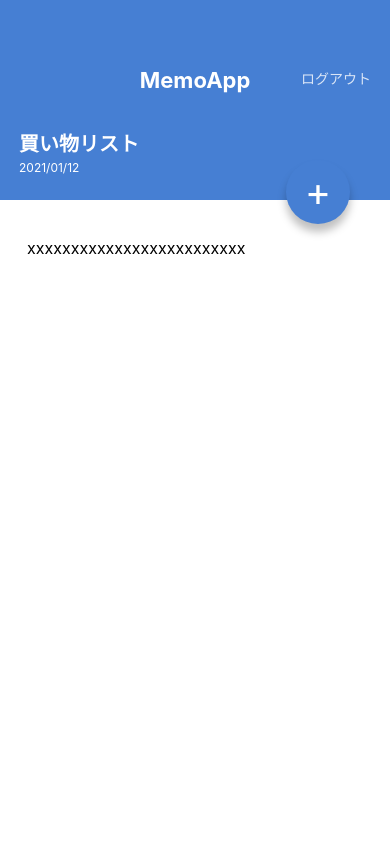
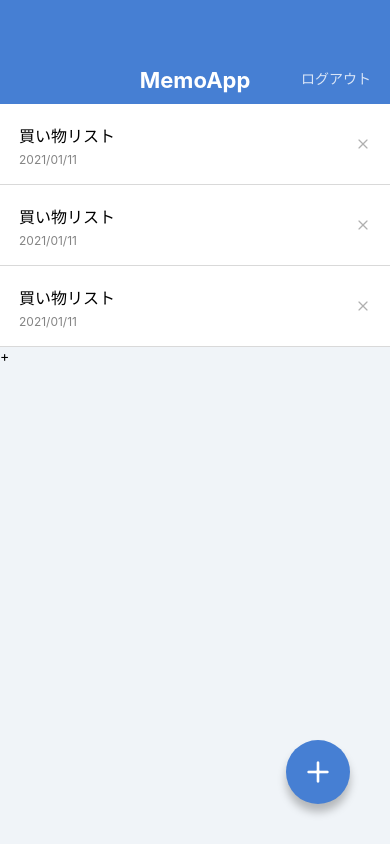
Before and after one commit to uki7412/MemoApp2021, a React Native app: screen / in a window 390 px wide. Built offline with nearby package versions, Linux system fonts and the light colour scheme.

Commit message:
warning and then reinstall vector-icons

```diff
--- a/App.jsx
+++ b/App.jsx
@@ -1,8 +1,8 @@
 import React from 'react';
-import MemoDetailScreen from './src/screens/MemoDetailScreen';
+import MemoListScreen from './src/screens/MemoListScreen';
 
 export default function App() {
   return (
-    <MemoDetailScreen />
+    <MemoListScreen />
   );
 }
--- a/src/components/CircleButton.jsx
+++ b/src/components/CircleButton.jsx
@@ -1,27 +1,27 @@
 import React from 'react';
-import { StyleSheet, View, Text } from 'react-native';
+import { StyleSheet, View } from 'react-native';
 import { string, shape } from 'prop-types';
+import { Feather } from '@expo/vector-icons';
 
 // import Icon from './Icon';
 
 export default function CircleButton(props) {
-  const { children, style } = props;
+  const { style, name } = props;
   return (
   //   <TouchableOpacity style={[styles.circleButton, style]} onPress={onPress}>
   //     {/* <Icon name={name} size={40} color="white" /> */}
   //   </TouchableOpacity>
   // );
     <View style={[styles.circleButton, style]}>
-      <Text style={styles.circleButtonLabel}>{children}</Text>
+      <Feather name={name} size={32} color="white" />
     </View>
   );
 }
 
 CircleButton.propTypes = {
   style: shape(),
-  // name: string.isRequired,
+  name: string.isRequired,
   // onPress: func,
-  children: string.isRequired,
 };
 
 CircleButton.defaultProps = {
--- a/src/components/MemoList.jsx
+++ b/src/components/MemoList.jsx
@@ -1,5 +1,6 @@
 import React from 'react';
 import { View, Text, StyleSheet } from 'react-native';
+import { Feather } from '@expo/vector-icons';
 
 export default function MemoList() {
   return (
@@ -10,7 +11,7 @@
           <Text style={styles.memoListItemDate}>2021/01/11</Text>
         </View>
         <View>
-          <Text> X </Text>
+          <Feather name="x" size={16} color="#B0B0B0" />
         </View>
       </View>
 
@@ -20,7 +21,7 @@
           <Text style={styles.memoListItemDate}>2021/01/11</Text>
         </View>
         <View>
-          <Text> X </Text>
+          <Feather name="x" size={16} color="#B0B0B0" />
         </View>
       </View>
 
@@ -30,7 +31,7 @@
           <Text style={styles.memoListItemDate}>2021/01/11</Text>
         </View>
         <View>
-          <Text> X </Text>
+          <Feather name="x" size={16} color="#B0B0B0" />
         </View>
       </View>
 
--- a/src/screens/MemoDetailScreen.jsx
+++ b/src/screens/MemoDetailScreen.jsx
@@ -18,7 +18,7 @@
           xxxxxxxxxxxxxxxxxxxxxxxxx
         </Text>
       </ScrollView>
-      <CircleButton style={{ top: 160,}}>+</CircleButton>
+      <CircleButton style={{ top: 160 }} name="edit-2" />
     </View>
   );
 }
--- a/src/screens/MemoListScreen.jsx
+++ b/src/screens/MemoListScreen.jsx
@@ -10,7 +10,7 @@
     <View style={styles.container}>
       <AppBar />
       <MemoList />
-      <CircleButton>+</CircleButton>
+      <CircleButton name="plus"/>
     </View>
   );
 }
```
